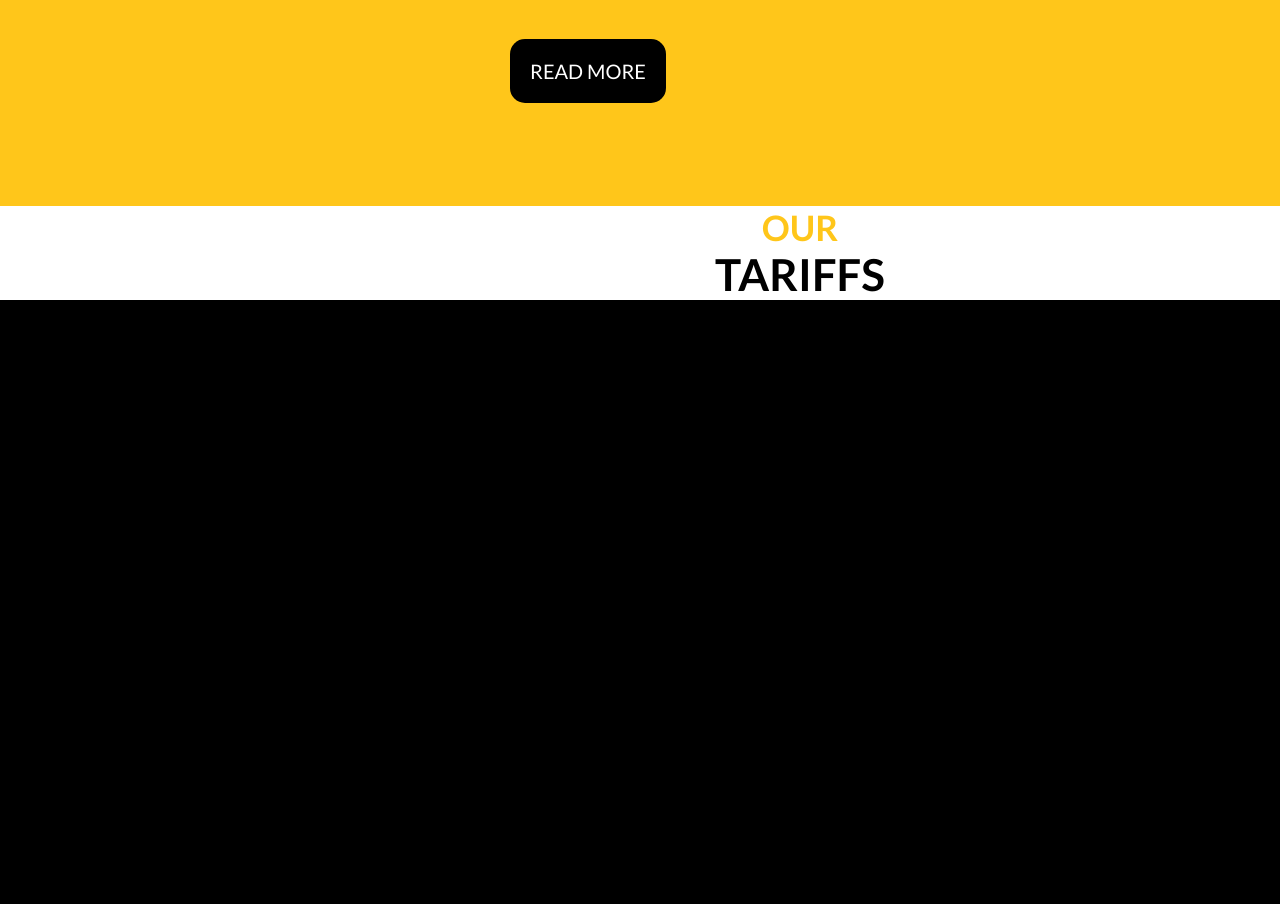
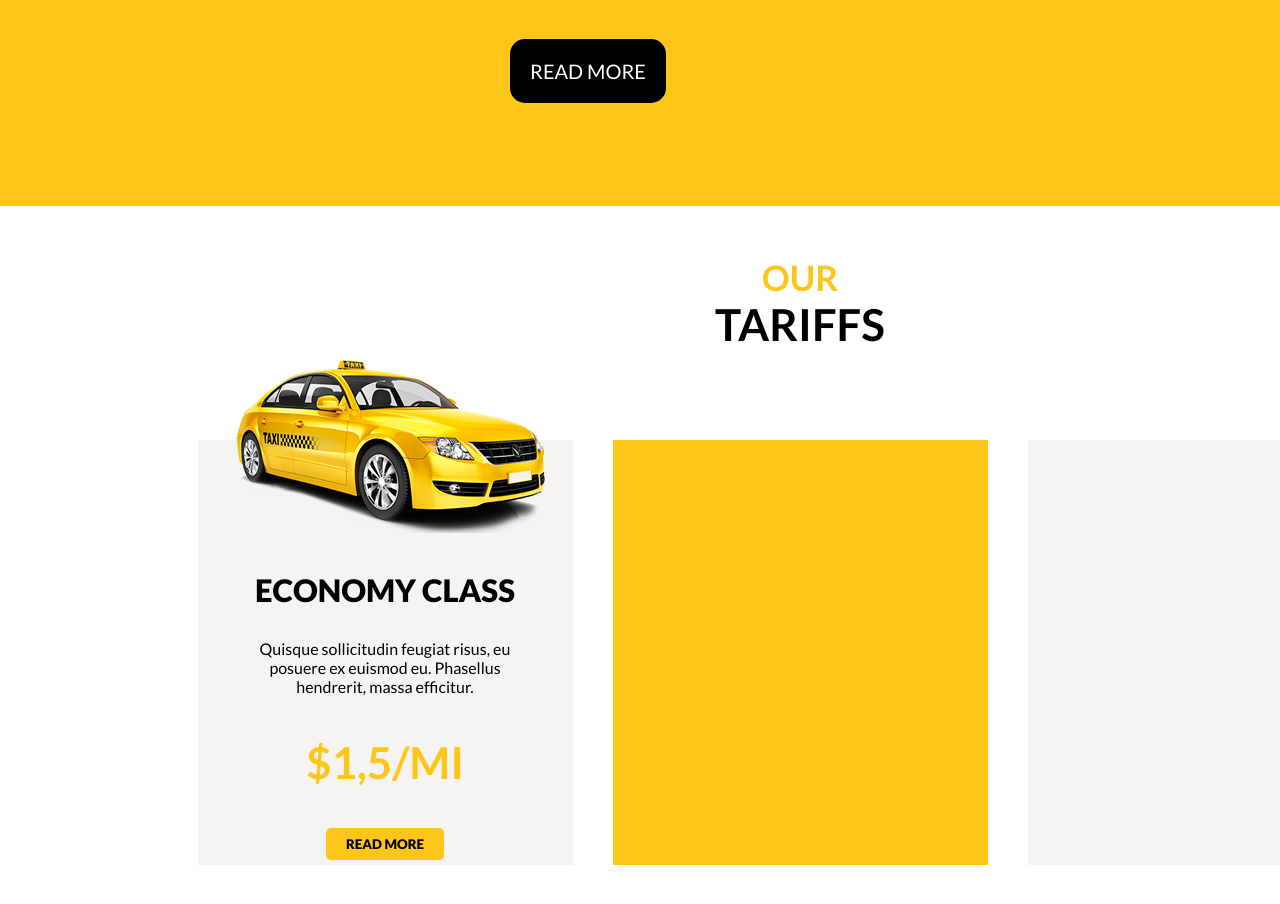
Before and after one commit to one-lightning/practical-ui, a website: page pages/taxi-shmaxi/index.html in a window 1280 px wide. Shown: the part 1247-2151 px from the top of the page. Before the commit the page ends 1547 px from the top, so only its background shows below. Drawn offline with Linux system fonts and the light colour scheme.

Commit message:
Improved our tariffs section

```diff
--- a/pages/taxi-shmaxi/index.html
+++ b/pages/taxi-shmaxi/index.html
@@ -49,6 +49,20 @@
                     <h3>our</h3>
                     <h2>tariffs</h2>
                 </div>
+                <div class="our-tariffs-section-container">
+                    <div class="our-tariffs-section-economy-class-container">
+                        <img class="our-tariffs-car-img" src="images/car-mini_09.png">
+                        <div class="our-tariffs-text-container">
+                            <h3>economy class</h3>
+                            <p>Quisque sollicitudin feugiat risus, eu posuere ex euismod eu. Phasellus hendrerit, massa
+                                efficitur.</p>
+                            <h2>$1,5/mi</h2>
+                            <button>read more</button>
+                        </div>
+                    </div>
+                    <div class="our-tariffs-section-standard-class-container"></div>
+                    <div class="our-tariffs-section-business-class"></div>
+                </div>
             </section>
         </main>
     </div>
--- a/pages/taxi-shmaxi/styles.css
+++ b/pages/taxi-shmaxi/styles.css
@@ -140,7 +140,6 @@ button {
     font-family: 'Lato', sans-serif;
     margin-top: 0;
     margin-bottom: 0;
-
 }
 
 .description-section-content h3,
@@ -183,7 +182,9 @@ h1 {
 .our-tariffs-section {
     background-color: #ffffff;
     display: flex;
-    justify-content: center;
+    flex-direction: column;
+    align-items: center;
+    padding: 50px 0 75px;
 }
 
 .our-tariffs-section-title {
@@ -192,7 +193,7 @@ h1 {
     align-items: center;
 }
 
-.our-tariffs-section h3 {
+.our-tariffs-section-title h3 {
     color: #ffc61a;
     text-transform: uppercase;
     font-family: 'Lato', sans-serif;
@@ -207,3 +208,76 @@ h1 {
     font-size: 44px;
     margin:0;
 }
+
+.our-tariffs-section-container {
+    display: flex;
+    flex-direction: row;
+    margin-top: 90px;
+}
+
+.our-tariffs-section-economy-class-container {
+    position: relative;
+    background-color: #f5f4f2;
+    width:375px;
+    height: 425px;
+    margin-right: 40px;
+}
+
+.our-tariffs-section-standard-class-container {
+    background-color: #ffc61a;
+    width:375px;
+    height: 425px;
+    margin-right: 40px;
+}
+
+.our-tariffs-section-business-class {
+    background-color: #f5f4f2;
+    width:375px;
+    height: 425px;
+}
+
+.our-tariffs-car-img {
+    position: absolute;
+    top: -80px;
+    left: 37px;
+}
+
+.our-tariffs-section-economy-class-container h3 {
+    font-family: 'Lato', sans-serif;
+    font-size: 31px;
+    text-transform: uppercase;
+    font-weight: 900;
+    margin-bottom: 30px;
+}
+
+.our-tariffs-section-economy-class-container p {
+    font-family: 'Lato', sans-serif;
+    font-size: 16px;
+    margin: 0 5px;
+    text-align: center;
+    margin-bottom: 40px;
+}
+
+.our-tariffs-text-container {
+    margin: 100px 36px 0;
+    display: flex;
+    flex-direction: column;
+    align-items: center;
+}
+
+.our-tariffs-section-economy-class-container h2 {
+    font-family: 'Lato', sans-serif;
+    font-size: 44px;
+    text-transform: uppercase;
+    color: #ffc61a;
+    margin-bottom: 40px;
+}
+
+.our-tariffs-section-economy-class-container button {
+    background-color: #ffc61a;
+    border: 0;
+    border-radius: 5px;
+    padding: 8px 20px;
+    font-weight: 900;
+    font-family: 'Lato', sans-serif;
+}
```
